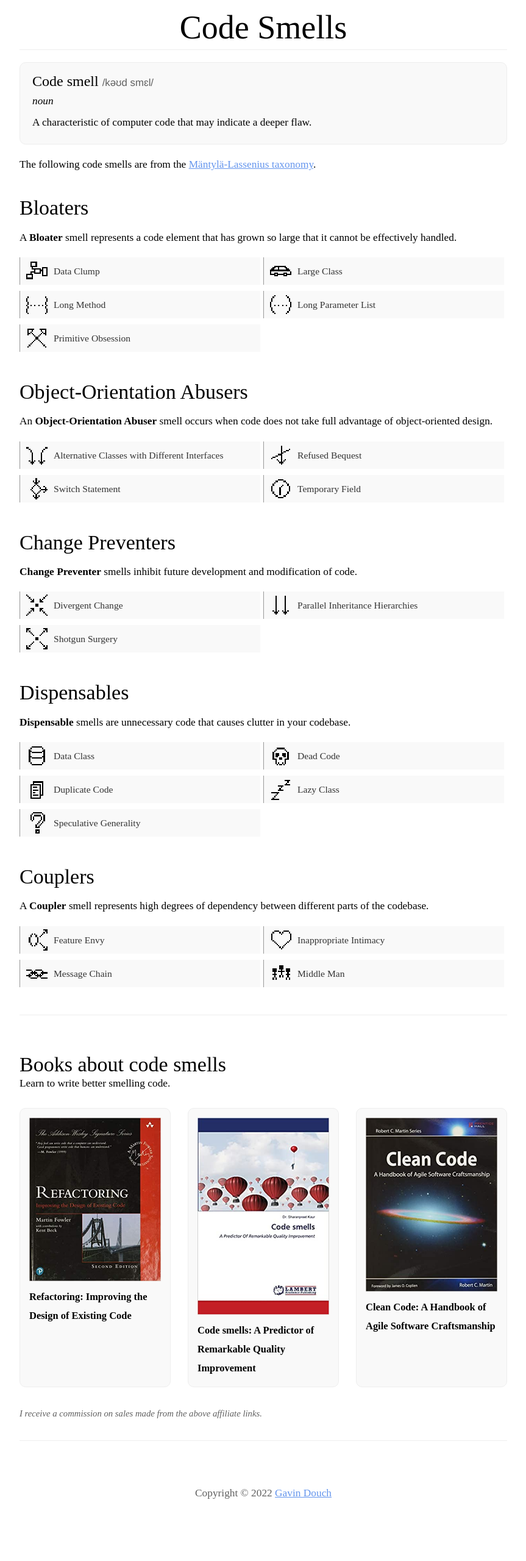
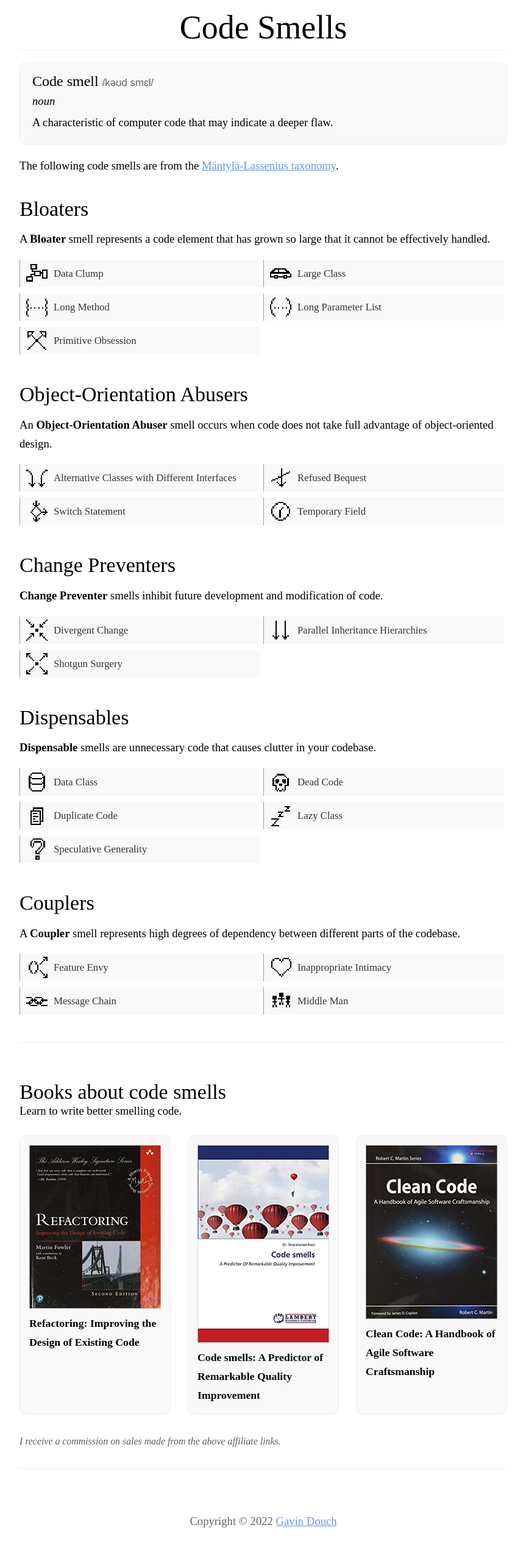
Before and after one commit to Coedice/codeSmells, a Jekyll site: the page built from index.html, in a window 1280 px wide. Shown: the whole page at 61% size, without its empty margins (208-1071 px from the left). Built offline with Jekyll 4.4.1, drawn with Linux system fonts in a browser that asks for light colours; before the commit the page ends 2514 px from its top, so only the background shows below that.

Commit message:
* Increased font size for WCAG compliance * Increased light blue link colour contrast for WCAG compliance

```diff
--- a/_sass/main.scss
+++ b/_sass/main.scss
@@ -3,7 +3,7 @@ $element_background_color: #f9f9f9;
 $element_background_hover_color: #f5f5f5;
 $border_color: #eee;
 $light_text_color: #606060;
-$accent_color: cornflowerblue;
+$accent_color: #6494ED;
 $code_font: Menlo, Courier, monospace;
 
 * {
@@ -16,7 +16,7 @@ p > a {
 }
 
 body {
-  font-size: 13pt;
+  font-size: 14pt;
   margin: 20px 0 0 0;
   line-height: 31px;
   font-weight: 100;
```
